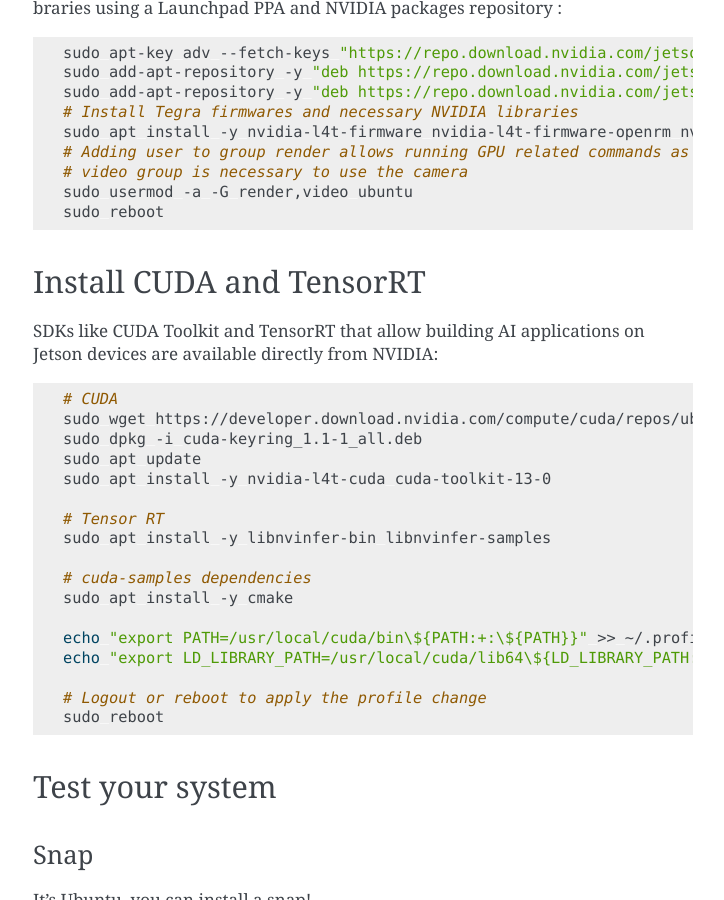
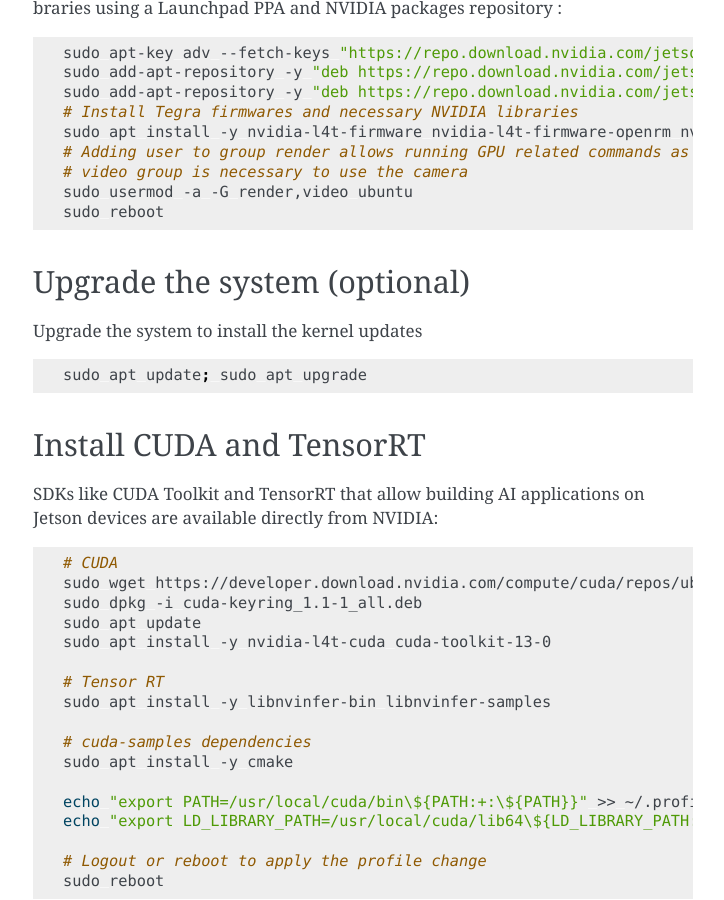
Before and after one commit to canonical/ubuntu-for-jetson, a Sphinx documentation site: the page built from docs/classic/installation-noble.rst, in a window 1280 px wide and 900 px high, scrolled down 1447 px. Shown: the whole window, without its empty margins (387-1111 px from the left). Built offline with Sphinx 7.4.7, drawn with Linux system fonts in a browser that asks for light colours; some of the changed text lies outside the part shown.

Commit message:
Add an 'Upgrade the system' section in the installation instructions

```diff
--- a/docs/classic/installation-noble.rst
+++ b/docs/classic/installation-noble.rst
@@ -72,6 +72,15 @@
     # video group is necessary to use the camera
     sudo usermod -a -G render,video ubuntu
     sudo reboot
+
+Upgrade the system (optional)
+=============================
+
+Upgrade the system to install the kernel updates
+
+.. code-block:: bash
+
+    sudo apt update; sudo apt upgrade
 
 Install CUDA and TensorRT
 =========================
```
